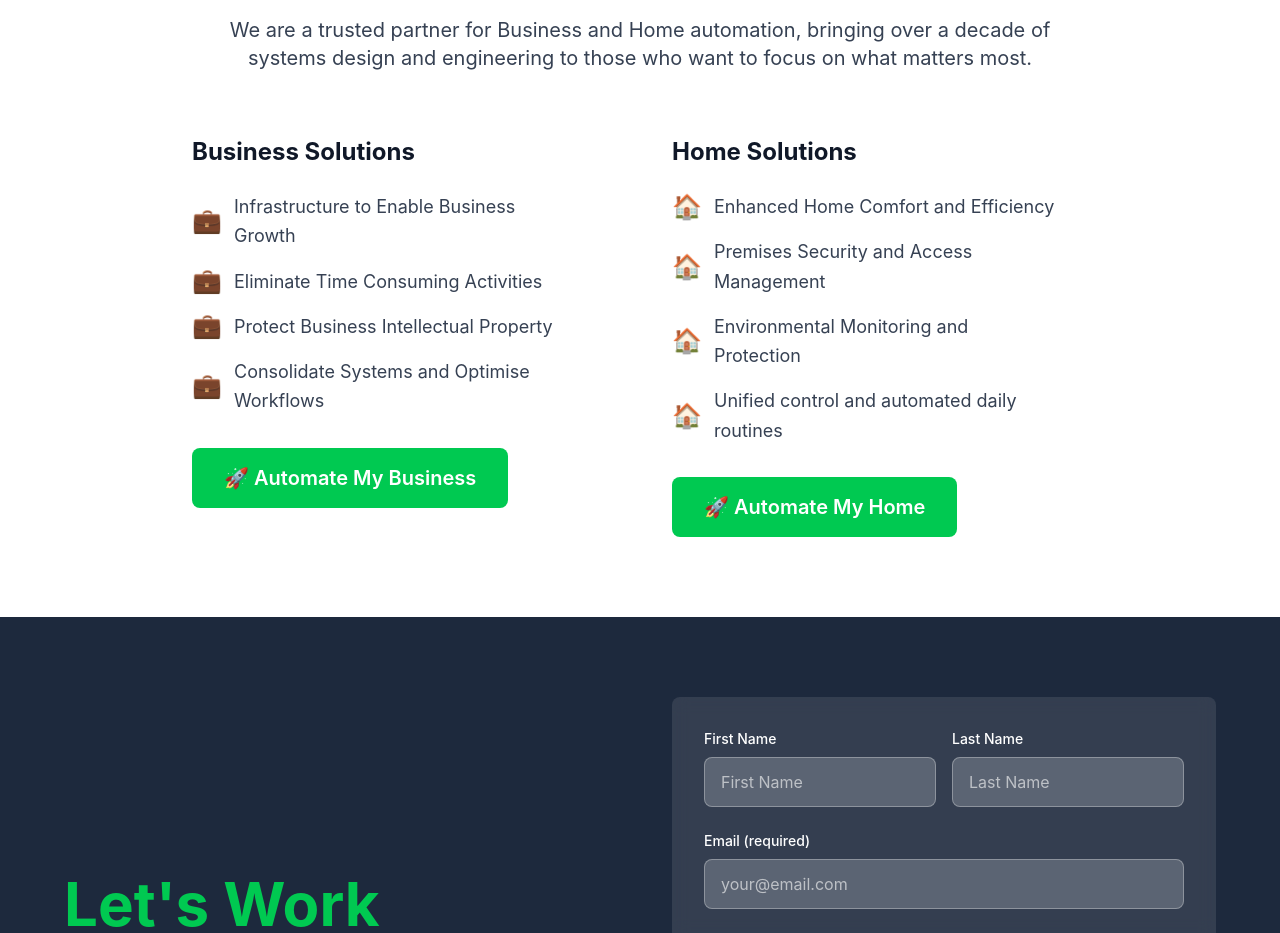
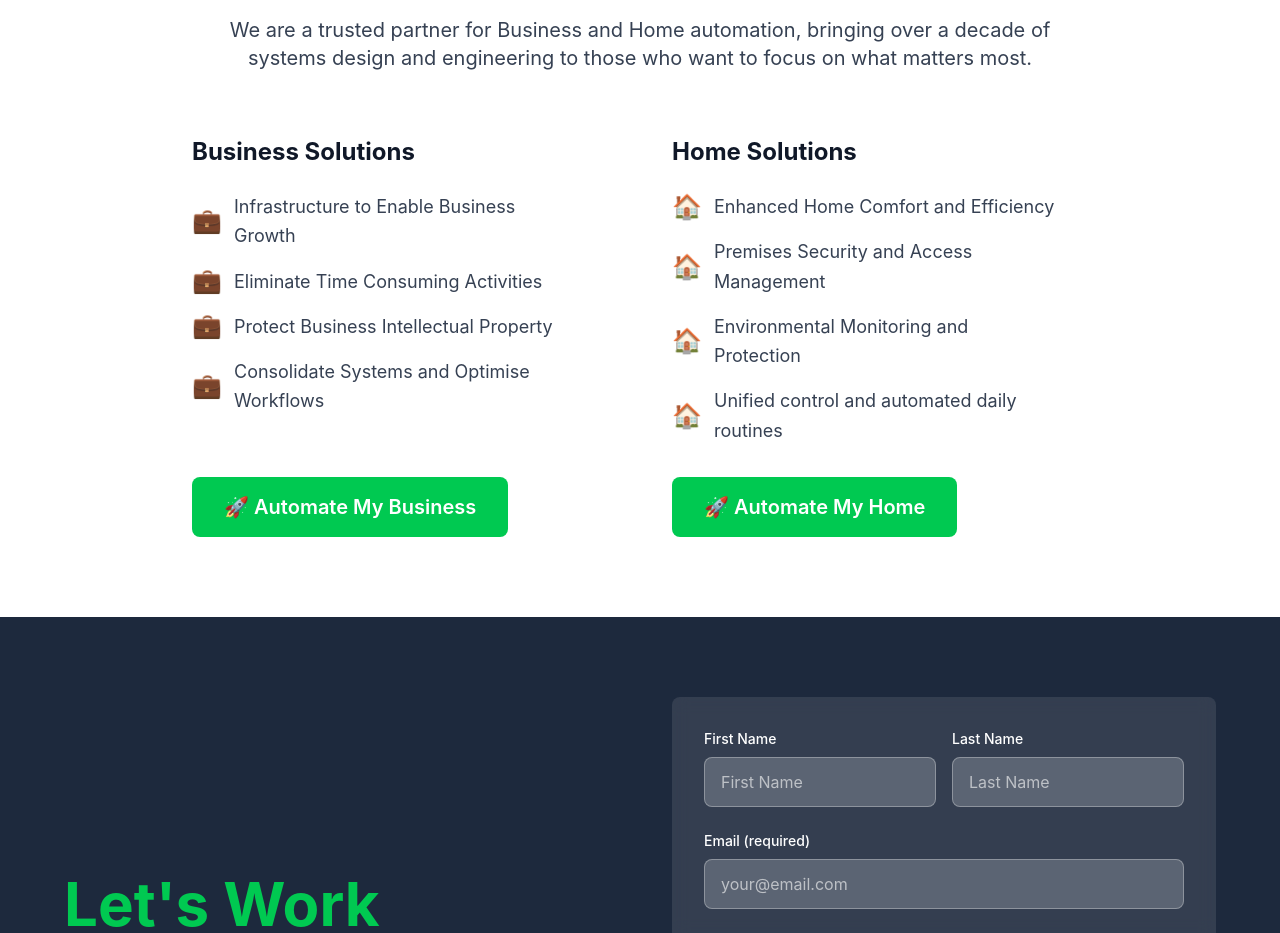
Before and after one commit to DataSolace/datasolace.com, a Next.js app: page / in a window 1280 px wide. Shown: the part 1020-1953 px from the top of the page. Built offline with nearby package versions, Linux system fonts and the light colour scheme.

Commit message:
fix: enhance layout of Business and Home Solutions sections on homepage

```diff
--- a/src/app/page.tsx
+++ b/src/app/page.tsx
@@ -111,11 +111,11 @@ export default function Home() {
           </p>
 
           <div className="max-w-4xl mx-auto">
-            <div className="grid md:grid-cols-2 gap-16">
+            <div className="grid md:grid-cols-2 gap-16 items-center">
               {/* Business Features */}
-              <div>
+              <div className="flex flex-col h-full">
                 <h3 className="text-2xl font-bold text-gray-900 mb-6 text-center md:text-left">Business Solutions</h3>
-                <ul className="space-y-4 mb-8 max-w-sm mx-auto md:mx-0">
+                <ul className="space-y-4 mb-8 max-w-sm mx-auto md:mx-0 flex-grow">
                   <li className="flex items-center">
                     <span className="text-2xl mr-3 leading-none flex-shrink-0">💼</span>
                     <span className="text-lg text-gray-700 leading-relaxed text-left">Infrastructure to Enable Business Growth</span>
@@ -141,9 +141,9 @@ export default function Home() {
               </div>
 
               {/* Home Features */}
-              <div>
+              <div className="flex flex-col h-full">
                 <h3 className="text-2xl font-bold text-gray-900 mb-6 text-center md:text-left">Home Solutions</h3>
-                <ul className="space-y-4 mb-8 max-w-sm mx-auto md:mx-0">
+                <ul className="space-y-4 mb-8 max-w-sm mx-auto md:mx-0 flex-grow">
                   <li className="flex items-center">
                     <span className="text-2xl mr-3 leading-none flex-shrink-0">🏠</span>
                     <span className="text-lg text-gray-700 leading-relaxed text-left">Enhanced Home Comfort and Efficiency</span>
```
